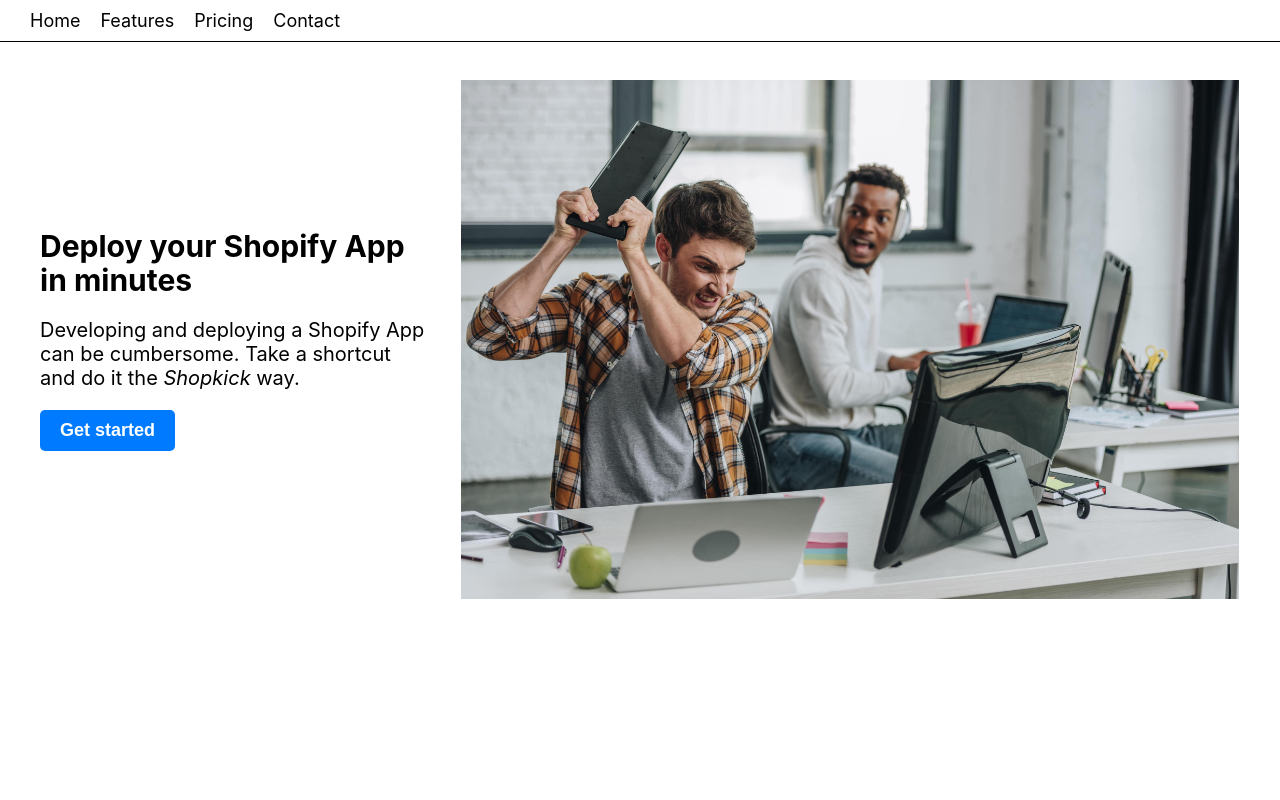
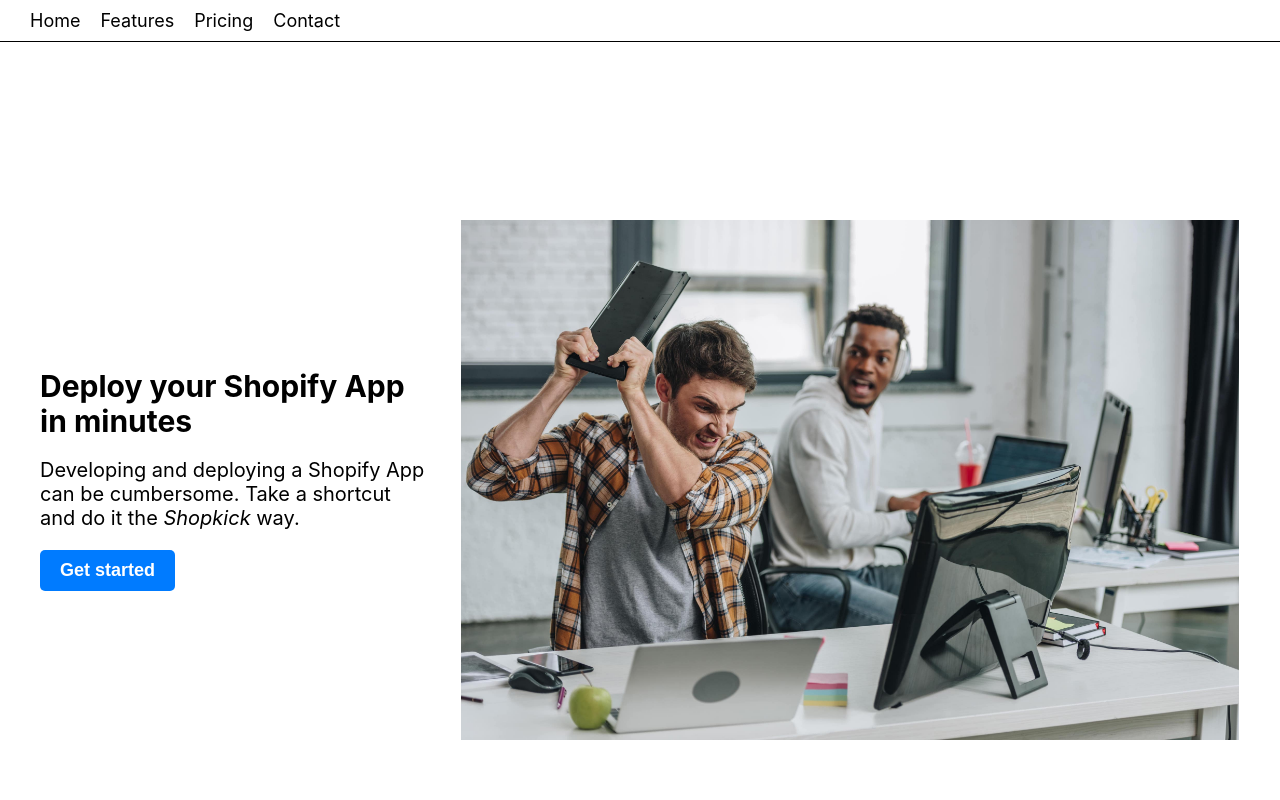
Before and after one commit to Bettelstab/kickify-io, a Next.js app: page / in a window 1280 px wide. Shown: the top 800 px of the page. Built offline with nearby package versions, Linux system fonts and the light colour scheme.

Commit message:
Center hero, button placement, finetuning

```diff
--- a/pages/home/Hero.module.css
+++ b/pages/home/Hero.module.css
@@ -1,5 +1,10 @@
 .hero {
   min-height: 100vh;
+  display: grid;
+  place-items: center;
+  grid-template-columns: 100%;
+  height: 100%;
+  grid-gap: 30px;
 }
 
 .heroImage {
@@ -11,14 +16,6 @@
   line-height: 1.15;
   text-align: center;
   font-size: clamp(20px, 2.4vw, 30px);
-}
-
-.grid {
-  display: grid;
-  place-items: center;
-  grid-template-columns: 100%;
-  height: 100%;
-  grid-gap: 30px;
 }
 
 .container {
@@ -36,10 +33,17 @@
 
 .textContainer {
   order: 1;
+  place-self: flex-start;
+}
+
+.cta {
+  display: flex;
+  justify-content: center;
+  padding: 20px;
 }
 
 @media screen and (min-width: 768px) {
-  .grid {
+  .hero {
     grid-template-columns: 3fr 6fr;
   }
 
@@ -53,5 +57,11 @@
 
   .textContainer {
     order: 0;
+    place-self: center;
+  }
+
+  .cta {
+    display: inline;
+    padding: 0;
   }
 }
--- a/pages/home/Hero.tsx
+++ b/pages/home/Hero.tsx
@@ -6,16 +6,17 @@
 export default function Hero() {
   return (
     <div className={styles.hero}>
-      <div className={styles.grid}>
       <div className={styles.textContainer}>
         <h1 className={styles.title}>Deploy your Shopify App in minutes</h1>
         <p className={styles.description}>
           Developing and deploying a Shopify App can be cumbersome. Take a
           shortcut and do it the <em>Shopkick</em> way.
         </p>
+        <div className={styles.cta}>
           <Link href="/signup">
             <button>Get started</button>
           </Link>
+        </div>
       </div>
       <div className={styles.container}>
         <div className={styles.imageContainer}>
@@ -30,6 +31,5 @@
         </div>
       </div>
     </div>
-    </div>
   );
 }
```
Lines whose indentation alone changed are shown as unchanged.
